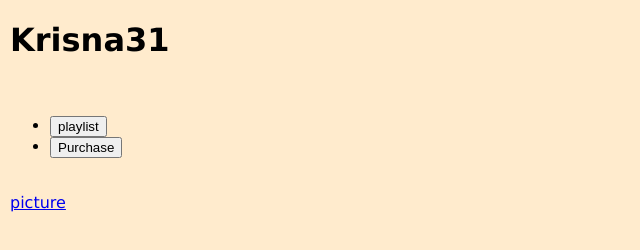
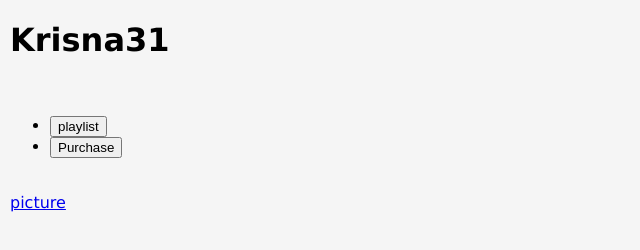
Before and after one commit to krisna31/krisna31.github.io, a plain HTML site: page index.html in a window 1280 px wide. Shown: the whole page, without its empty margins (0-640 px from the left). Drawn offline with Linux system fonts and the light colour scheme.

Commit message:
ubah warna bg

```diff
--- a/style.css
+++ b/style.css
@@ -1,7 +1,7 @@
 body {
 
     font-family: Verdana, Geneva, Tahoma, sans-serif;
-    background-color: blanchedalmond;
+    background-color: whitesmoke;
 
 
 }
```
